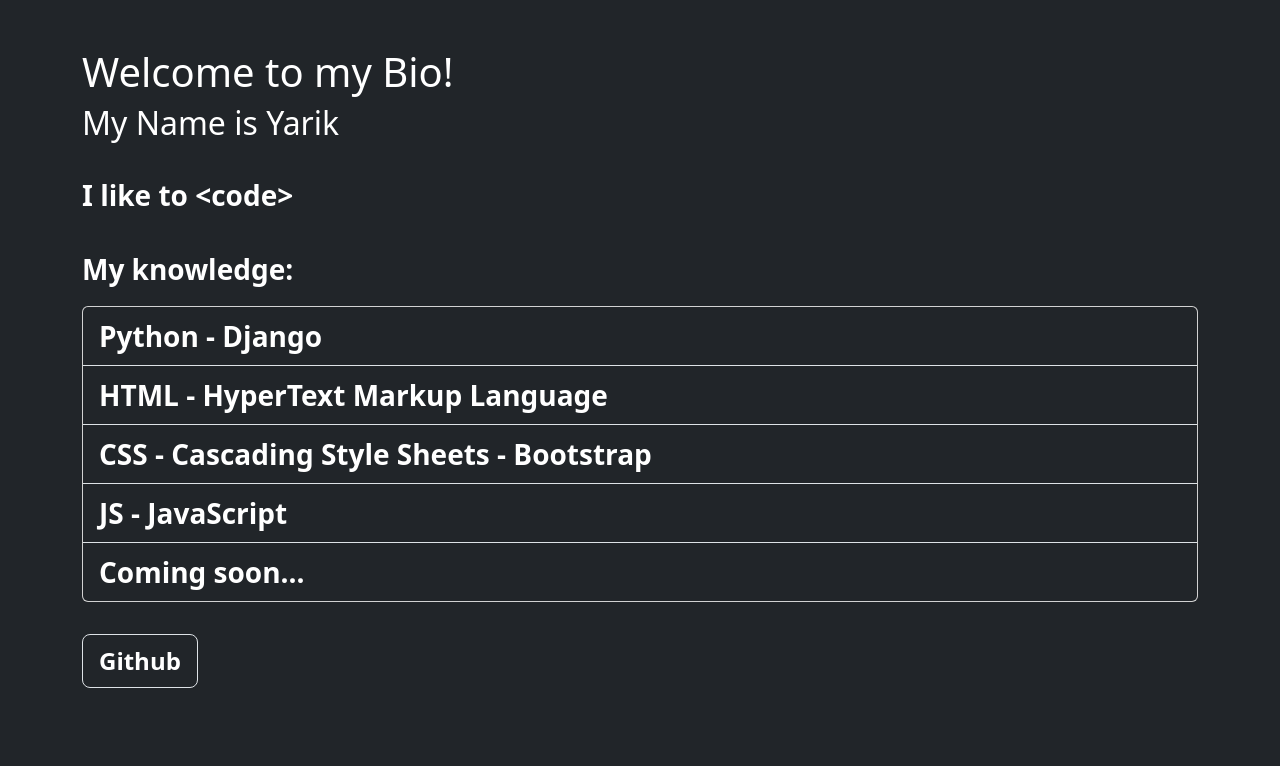
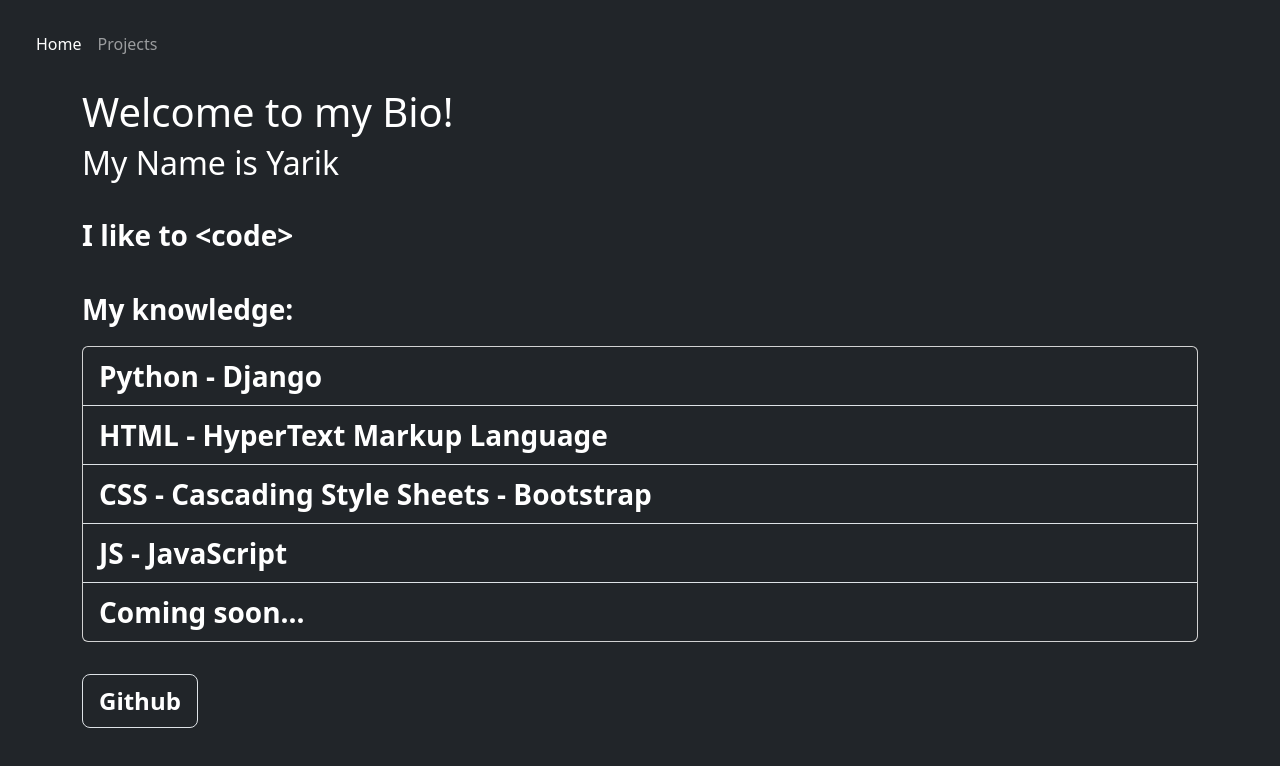
Before and after one commit to yarikopython/yarikopython.github.io, a plain HTML site: page index.html in a window 1280 px wide. Drawn offline with nearby package versions, Linux system fonts and the light colour scheme.

Commit message:
added header

```diff
--- a/index.html
+++ b/index.html
@@ -1,16 +1,32 @@
 <!DOCTYPE html>
 <html lang="en">
-<head>
+<head >
     <meta charset="UTF-8">
     <meta name="viewport" content="width=device-width, initial-scale=1.0">
     <link href="https://cdn.jsdelivr.net/npm/bootstrap@5.3.6/dist/css/bootstrap.min.css" rel="stylesheet" integrity="sha384-4Q6Gf2aSP4eDXB8Miphtr37CMZZQ5oXLH2yaXMJ2w8e2ZtHTl7GptT4jmndRuHDT" crossorigin="anonymous">
     <title>Darkness - Bio</title>
 </head>
+<header class="header bg-dark p-3 ">
+  <nav class="navbar navbar-expand-lg navbar-dark">
+    <div class="container-fluid">
+      <div class="collapse navbar-collapse" id="navbarSupportedContent">
+        <ul class="navbar-nav me-auto mb-2 mb-lg-0">
+          <li class="nav-item">
+            <a class="nav-link active" aria-current="page" href="#">Home</a>
+          </li>
+          <li class="nav-item">
+            <a class="nav-link" href="projects.html">Projects</a>
+          </li>
+        </ul>
+      </div>
+    </div>
+  </nav>
+</header>
+
 <body class="bg-dark">
-
     <div class="container">
-        <div class="mb-5"></div>
-        <h1 class="text-white">Welcome to my Bio!</h1>
+        <div class="mb-5">
+            <h1 class="text-white">Welcome to my Bio!</h1>
             <div class="card-body">
                 <h2 class="text-white">My Name is Yarik</h2>
 
@@ -31,13 +47,10 @@
                     </ul>
 
                 </div>
-
                 <hr class="border border-0">
-
                 <a class="text-reset fs-4 border btn btn-lg " href="https://github.com/yarikopython"><strong class="text-white">Github</strong></a>
             </div>
-
+        </div>
     </div>
-
 </body>
 </html>
```
